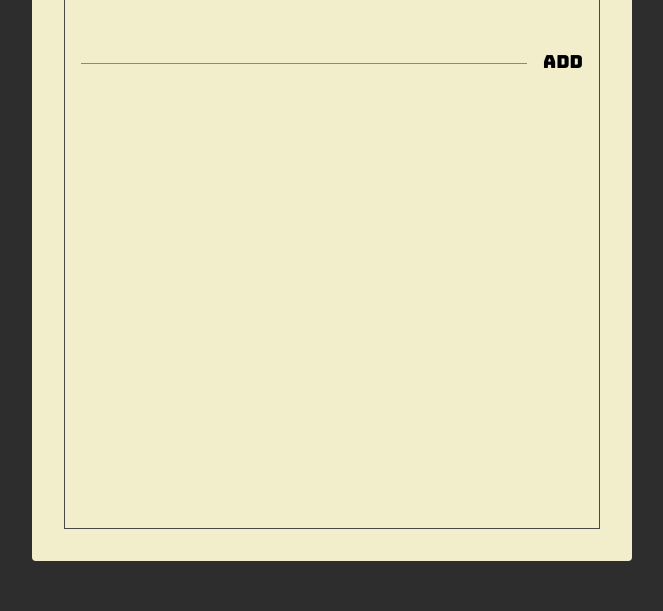
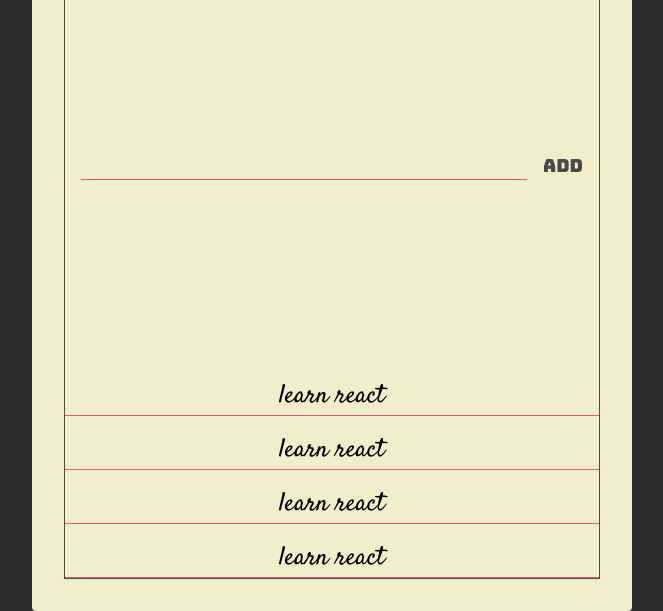
Before and after one commit to ridhoajibx/react-course-starter, a website: page index.html in a window 1280 px wide. Shown: the part 189-800 px from the top of the page, without its empty margins (308-971 px from the left). Drawn offline with Linux system fonts and the light colour scheme.

Commit message:
create todo list section

```diff
--- a/index.html
+++ b/index.html
@@ -15,7 +15,7 @@
     <div class="container">
       <div class="frame">
         <section class="header">
-          <button class="header-btn">Add</button>
+          <button class="header-btn main-black-color">Add</button>
           <h1 class="header-title">todo Lists</h1>
           <button class="header-btn main-red-color">Clear</button>
         </section>
@@ -23,8 +23,23 @@
         <section class="add">
           <form class="add-form">
             <input class="add-input" type="text" name="" id="" />
-            <button class="add-btn">Add</button>
+            <button class="add-btn main-black-color">Add</button>
           </form>
+        </section>
+
+        <section class="todos">
+          <div class="todo">
+            <span class="todo-text">learn react</span>
+          </div>
+          <div class="todo">
+            <span class="todo-text">learn react</span>
+          </div>
+          <div class="todo">
+            <span class="todo-text">learn react</span>
+          </div>
+          <div class="todo">
+            <span class="todo-text">learn react</span>
+          </div>
         </section>
       </div>
     </div>
--- a/style.css
+++ b/style.css
@@ -4,10 +4,15 @@
 
 :root {
   --main-red-color: #e06262;
+  --main-black-color: #484848;
 }
 
 .main-red-color {
   color: var(--main-red-color);
+}
+
+.main-black-color {
+  color: var(--main-black-color);
 }
 
 html {
@@ -33,18 +38,19 @@ html {
 
 .container {
   width: 600px;
-  height: 700px;
+  height: 800px;
   background-color: #f2eecb;
   border-radius: 4px;
   padding: 32px;
 }
 
 .frame {
-  border: 1px solid #484848;
+  border: 1px solid var(--main-black-color);
   height: 100%;
 
   display: flex;
   flex-direction: column;
+  justify-content: space-between;
 }
 
 .header {
@@ -55,8 +61,11 @@ html {
 .header-title {
   flex: 1;
   text-align: center;
+
+  color: var(--main-black-color);
   font-size: 4rem;
   font-family: "Satisfy", sans-serif;
+  text-transform: lowercase;
 }
 
 .header-btn {
@@ -71,13 +80,21 @@ html {
   outline: unset;
 }
 
+.header-btn.main-red-color:active {
+  text-shadow: 1px 1px 2px var(--main-red-color);
+}
+
+.header-btn.main-black-color:active {
+  text-shadow: 1px 1px 2px var(--main-black-color);
+}
+
 .add {
   padding: 16px;
 }
 
 .add-form {
   display: flex;
-  align-items: flex-start;
+  align-items: center;
 }
 
 .add-input {
@@ -107,3 +124,27 @@ html {
   border: unset;
   outline: unset;
 }
+
+.add-btn.main-black-color:active {
+  text-shadow: 1px 1px 2px var(--main-black-color);
+}
+
+.todos {
+  display: flex;
+  flex-direction: column;
+}
+
+.todo {
+  position: relative;
+
+  flex: 1 0 auto;
+  text-align: center;
+
+  min-height: 34px;
+  margin: 16px 0 0;
+
+  font-family: "Satisfy", sans-serif;
+  font-size: 26px;
+
+  border-bottom: 1px solid var(--main-red-color);
+}
```
